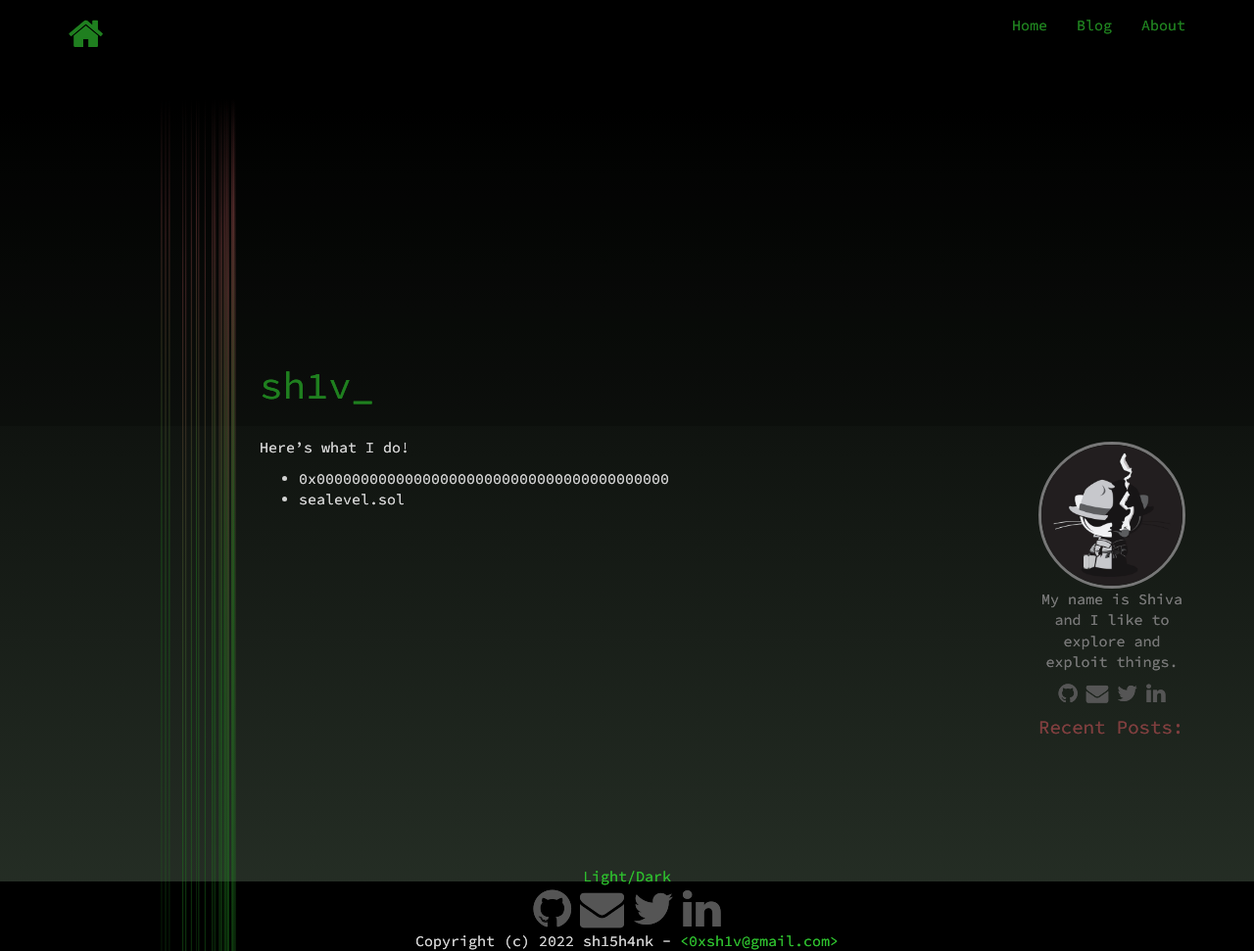
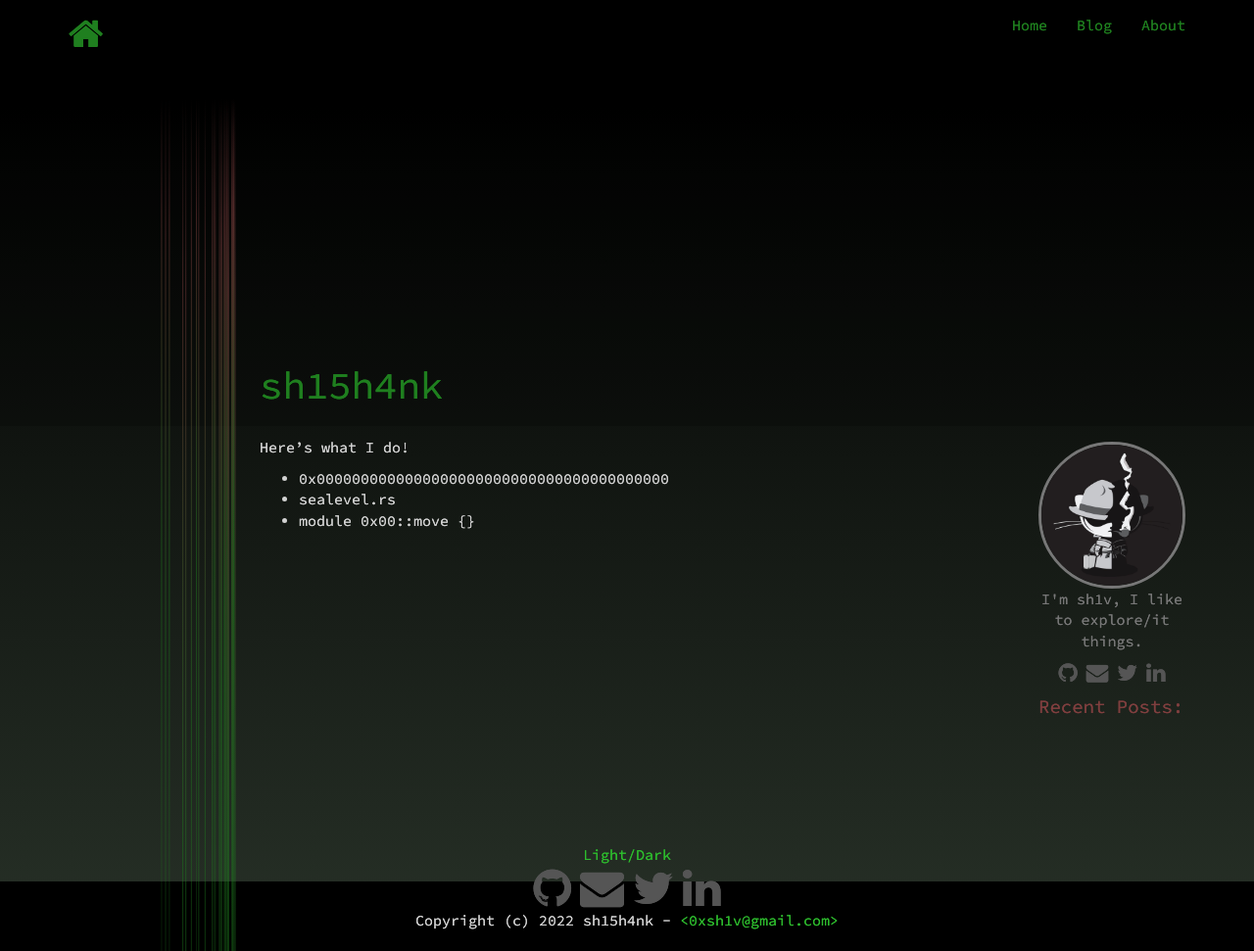
Before and after one commit to sh15h4nk/sh15h4nk.github.io, a Jekyll site: the page built from index.md, in a window 1280 px wide and 971 px high. Shown: the whole window at 98% size. Built offline with Jekyll 4.4.1, drawn with Linux system fonts in a browser that asks for light colours; nearby versions of some CDN libraries.

Commit message:
fixes info

```diff
--- a/_config.yml
+++ b/_config.yml
@@ -40,7 +40,7 @@ theme_switch: on         # Show color switch (on | off)
 blog: on                 # Show blog tag and post list (on | off)
 avatar: on               # Show avatar (on | off)
 avatar_image: "assets/img/avatar.jpg"
-avatar_description: "My name is Shiva and I like to explore and exploit things."
+avatar_description: "I'm sh1v, I like to explore/it things."
 highlighter_theme: gruvbox  # Theme of the syntax_highlighter [base16 |
                             # colorful | github | gruvbox | molokai |
                             # monokai | pastie | thankful_eyes | tulip ]
--- a/index.md
+++ b/index.md
@@ -1,9 +1,10 @@
 ---
 layout: default
-title: sh1v_
+title: sh15h4nk
 description: Home page
 ---
 
 Here's what I do!
   - 0x0000000000000000000000000000000000000000
-  - sealevel.sol
+  - sealevel.rs
+  - module 0x00::move {}
```
Also changed, not shown: _posts/2022-08-27-paradigm-solhana.md (+1 -1 lines).
